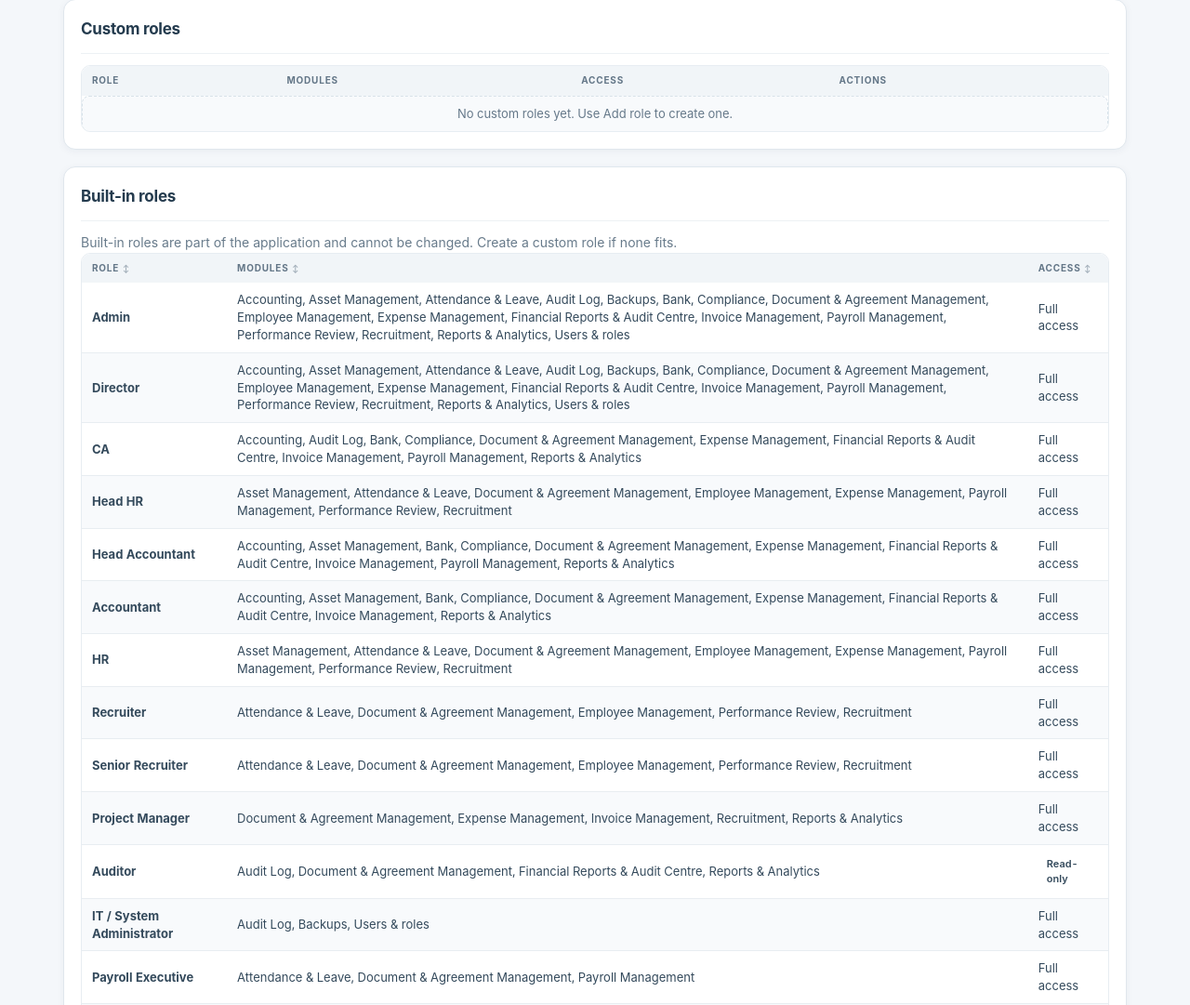
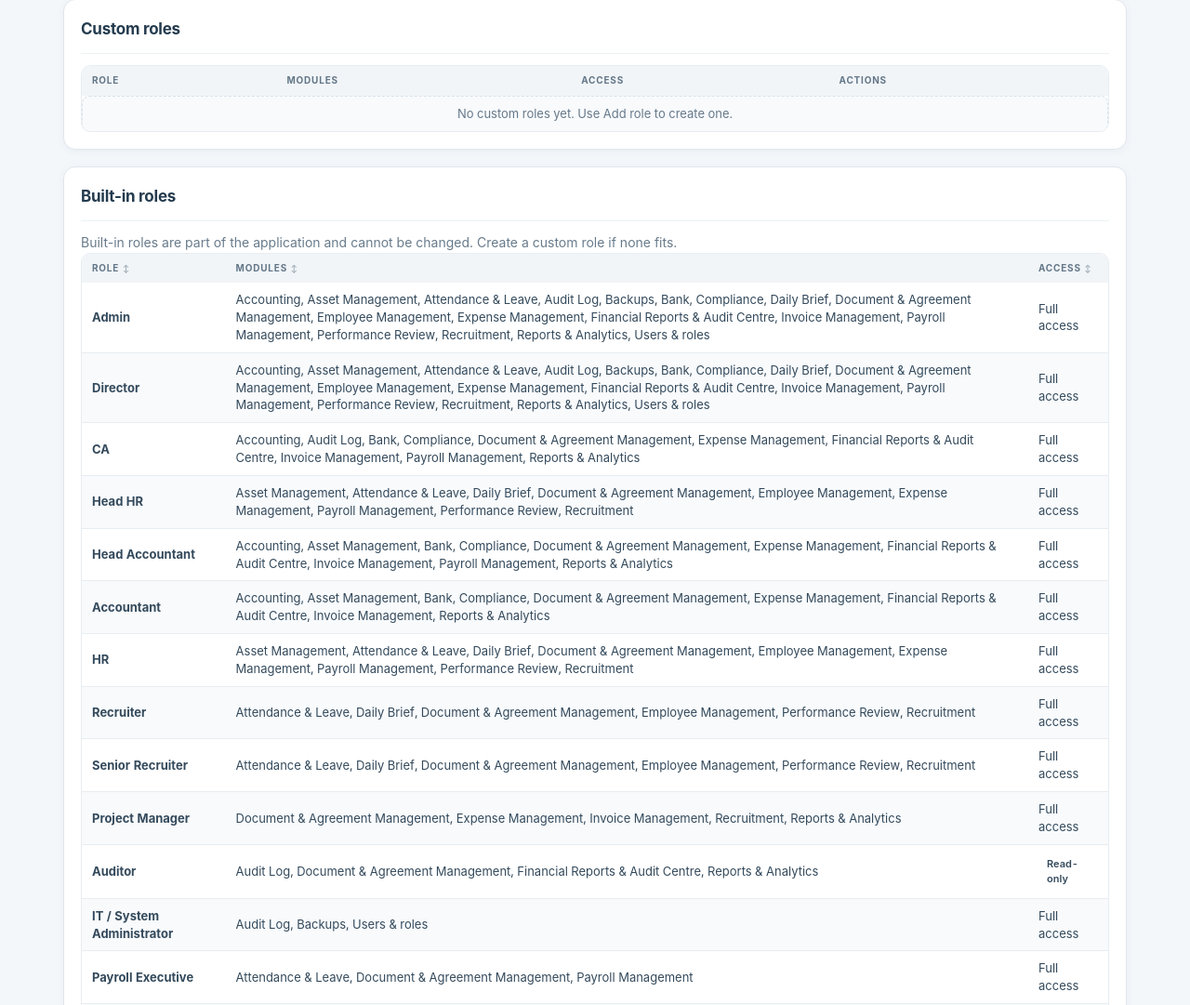
Before and after one commit to pk15pi/synfo-invoice-studio, a Django app: page /roles/ in a window 1280 px wide. Shown: the part 413-1494 px from the top of the page at 93% size. Run offline with Django 4.2, Linux system fonts and the light colour scheme; the visitor is signed in with stand-in values (Sample User, id 1); data that the repository does not hold is empty; parts of the project's set-up code (start-up, migrations or seed data) failed here and were passed over.

Commit message:
permission extended

```diff
--- a/access_control/permissions.py
+++ b/access_control/permissions.py
@@ -18,6 +18,7 @@ HR = 'hr'
 PAYROLL = 'payroll'
 ATTENDANCE = 'attendance'
 PERFORMANCE = 'performance'
+DAILY_BRIEF = 'daily_brief'
 EXPENSES = 'expenses'
 REPORTS = 'reports'
 ACCOUNTING = 'accounting'
@@ -39,6 +40,7 @@ MODULE_LABELS = {
     PAYROLL: 'Payroll Management',
     ATTENDANCE: 'Attendance & Leave',
     PERFORMANCE: 'Performance Review',
+    DAILY_BRIEF: 'Daily Brief',
     EXPENSES: 'Expense Management',
     REPORTS: 'Reports & Analytics',
     ACCOUNTING: 'Accounting',
@@ -60,6 +62,7 @@ ALL_MODULES = frozenset(MODULE_LABELS) - {SELF_SERVICE}
 
 # Longest prefixes first so nested URLs resolve to the intended module.
 PREFIX_MODULES = (
+    ('/performance/daily-brief/', DAILY_BRIEF),
     ('/financial-reports/', FINANCIAL_REPORTS),
     ('/description-templates/', INVOICING),
     ('/format-templates/', INVOICING),
@@ -110,12 +113,12 @@ ROLE_MODULES = {
                                      COMPLIANCE, FINANCIAL_REPORTS, ASSETS, DOCUMENTS, SHARED}),
     Role.ACCOUNTANT: frozenset({INVOICING, EXPENSES, REPORTS, ACCOUNTING, BANK, COMPLIANCE,
                                 FINANCIAL_REPORTS, ASSETS, DOCUMENTS, SHARED}),
-    Role.HEAD_HR: frozenset({HR, PAYROLL, ATTENDANCE, PERFORMANCE, RECRUITMENT, EXPENSES,
+    Role.HEAD_HR: frozenset({HR, PAYROLL, ATTENDANCE, PERFORMANCE, DAILY_BRIEF, RECRUITMENT, EXPENSES,
                              ASSETS, DOCUMENTS, SHARED}),
-    Role.HR: frozenset({HR, PAYROLL, ATTENDANCE, PERFORMANCE, RECRUITMENT, EXPENSES,
+    Role.HR: frozenset({HR, PAYROLL, ATTENDANCE, PERFORMANCE, DAILY_BRIEF, RECRUITMENT, EXPENSES,
                         ASSETS, DOCUMENTS, SHARED}),
-    Role.SENIOR_RECRUITER: frozenset({HR, ATTENDANCE, RECRUITMENT, PERFORMANCE, DOCUMENTS, SHARED}),
-    Role.RECRUITER: frozenset({HR, ATTENDANCE, RECRUITMENT, PERFORMANCE, DOCUMENTS, SHARED}),
+    Role.SENIOR_RECRUITER: frozenset({HR, ATTENDANCE, RECRUITMENT, PERFORMANCE, DAILY_BRIEF, DOCUMENTS, SHARED}),
+    Role.RECRUITER: frozenset({HR, ATTENDANCE, RECRUITMENT, PERFORMANCE, DAILY_BRIEF, DOCUMENTS, SHARED}),
     Role.PROJECT_MANAGER: frozenset({INVOICING, RECRUITMENT, EXPENSES, REPORTS, DOCUMENTS, SHARED}),
     Role.AUDITOR: frozenset({REPORTS, FINANCIAL_REPORTS, AUDIT, DOCUMENTS, SHARED}),
     Role.IT_ADMIN: frozenset({USERS, BACKUPS, AUDIT, SHARED}),
--- a/invoice_app/templates/invoice_app/base.html
+++ b/invoice_app/templates/invoice_app/base.html
@@ -23,7 +23,9 @@
 {% endif %}
 {% if 'performance' in allowed_modules %}
 <div class="navgroup"><a href="{% url 'performance_review:dashboard' %}">Performance Review &#9662;</a><div class="navmenu"><a href="{% url 'performance_review:dashboard' %}">Performance Dashboard</a><a href="{% url 'performance_review:activity' %}">Record Recruiter Activity</a><a href="{% url 'performance_review:records' %}">Recruiter-wise Records</a><a href="{% url 'performance_review:reports' %}">Performance Reports</a><a href="{% url 'performance_review:settings' %}">Performance Settings</a></div></div>
-<div class="navgroup"><a href="{% url 'performance_review:daily_brief_records' %}">Daily Brief &#9662;</a><div class="navmenu"><a href="{% url 'performance_review:daily_brief_records' %}">Daily Brief · Entry &amp; Records</a><a href="{% url 'performance_review:daily_brief_analytics' %}">Daily Brief Analytics</a></div></div>
+{% endif %}
+{% if 'daily_brief' in allowed_modules %}
+<div class="navgroup"><a href="{% url 'performance_review:daily_brief_records' %}">Daily Brief &#9662;</a><div class="navmenu"><a href="{% url 'performance_review:daily_brief_records' %}">Entry &amp; Records</a><a href="{% url 'performance_review:daily_brief_analytics' %}">Analytics</a></div></div>
 {% endif %}
 {% if 'attendance' in allowed_modules %}
 <div class="navgroup"><a href="{% url 'att:daily' %}">Attendance &amp; Leave &#9662;</a><div class="navmenu"><a href="{% url 'att:daily' %}">Attendance</a><a href="{% url 'att:holidays' %}">Holidays</a><a href="{% url 'att:leave_types' %}">Leave Types</a><a href="{% url 'att:applications' %}">Leave Applications</a><a href="{% url 'att:balances' %}">Leave Balances</a><a href="{% url 'att:reports' %}">Attendance Reports</a></div></div>
--- a/performance_review/templates/performance_review/daily_brief_analytics.html
+++ b/performance_review/templates/performance_review/daily_brief_analytics.html
@@ -1,7 +1,7 @@
 {% extends 'invoice_app/base.html' %}{% load pagination_ui %}{% load static %}{% block title %}Daily Brief Analytics{% endblock %}
 {% block extra_head %}<link rel="stylesheet" href="{% static 'performance_review/performance.css' %}">{% endblock %}
 {% block content %}
-<div class="page-heading split"><div><p class="eyebrow">PERFORMANCE REVIEW · DAILY BRIEF</p><h1>Daily Brief Analytics</h1><p class="muted">Daily JD, resume and selection counts based only on Daily Brief records for {{ period.label }}.</p></div><div class="heading-actions"><a class="button primary" href="{% url 'performance_review:daily_brief_records' %}">Daily Brief Entry &amp; Records</a><a class="button secondary" href="{% url 'performance_review:dashboard' %}">Performance Review</a></div></div>
+<div class="page-heading split"><div><p class="eyebrow">DAILY BRIEF</p><h1>Analytics</h1><p class="muted">Daily JD, resume and selection counts for {{ period.label }}.</p></div><div class="heading-actions"><a class="button primary" href="{% url 'performance_review:daily_brief_records' %}">Entry &amp; Records</a></div></div>
 {% include 'performance_review/_daily_brief_filters.html' with analytics_page=True %}
 <section class="pr-section"><h2>Daily Brief KPIs</h2><div class="pr-cards daily-brief-kpis">{% for label,value in kpis %}<div class="panel pr-card"><span>{{ label }}</span><strong>{{ value }}</strong></div>{% endfor %}</div><p class="muted">Averages are calculated from detail rows and distinct recruiters in this filtered period. Financial quarters, half-years and years start in {{ period.fy_start_label }}.</p></section>
 <div class="pr-chart-grid">{% for title,svg,key in charts %}<section class="panel"><h2>{{ title }}</h2><div class="pr-chart">{{ svg|safe }}</div></section>{% endfor %}</div>
--- a/performance_review/templates/performance_review/daily_brief_detail.html
+++ b/performance_review/templates/performance_review/daily_brief_detail.html
@@ -1,7 +1,7 @@
 {% extends 'invoice_app/base.html' %}{% load pagination_ui %}{% load static %}{% block title %}Daily Brief Details{% endblock %}
 {% block extra_head %}<link rel="stylesheet" href="{% static 'performance_review/performance.css' %}">{% endblock %}
 {% block content %}
-<div class="page-heading split"><div><p class="eyebrow">PERFORMANCE REVIEW · DAILY BRIEF</p><h1>Daily Brief Details</h1><p class="muted">{{ brief.recruiter.employee_id }} · {{ brief.recruiter.full_name }} · {{ brief.activity_date|date:'d-m-Y' }}</p></div><div class="heading-actions"><a class="button primary" href="{% url 'performance_review:daily_brief_edit' brief.pk %}">Edit Daily Brief</a><a class="button secondary" href="{% url 'performance_review:daily_brief_records' %}">Back to records</a></div></div>
+<div class="page-heading split"><div><p class="eyebrow">DAILY BRIEF</p><h1>Report details</h1><p class="muted">{{ brief.recruiter.employee_id }} · {{ brief.recruiter.full_name }} · {{ brief.activity_date|date:'d-m-Y' }}</p></div><div class="heading-actions"><a class="button primary" href="{% url 'performance_review:daily_brief_edit' brief.pk %}">Edit report</a><a class="button secondary" href="{% url 'performance_review:daily_brief_records' %}">Back to records</a></div></div>
 <section class="panel pr-section"><div class="pr-cards pr-cards-three"><div class="panel pr-card"><span>Total JDs Submitted</span><strong>{{ brief.total_jds_submitted }}</strong></div><div class="panel pr-card"><span>Total Resumes Submitted</span><strong>{{ brief.total_resumes_submitted }}</strong></div><div class="panel pr-card"><span>Selections Achieved</span><strong>{{ brief.achieved }}</strong></div><div class="panel pr-card"><span>Created At</span><strong class="daily-brief-date-value">{{ brief.created_at|date:'d-m-Y H:i' }}</strong></div></div>
   <h2>JD Submission Details</h2><div class="table-wrap"><table data-sortable="true"><thead><tr><th>JD Number</th><th>Total Resumes Submitted</th></tr></thead>{% paginate brief.jd_details.all as qb_pg1 %}<tbody>{% for detail in qb_pg1 %}<tr><td>{{ detail.jd_number }}</td><td>{{ detail.total_resumes_submitted }}</td></tr>{% empty %}<tr><td colspan="2" class="empty">No JD details are recorded.</td></tr>{% endfor %}</tbody></table>{% pager qb_pg1 %}</div>
 </section>
--- a/performance_review/templates/performance_review/daily_brief_edit.html
+++ b/performance_review/templates/performance_review/daily_brief_edit.html
@@ -1,7 +1,7 @@
 {% extends 'invoice_app/base.html' %}{% load static %}{% block title %}Edit Daily Brief{% endblock %}
 {% block extra_head %}<link rel="stylesheet" href="{% static 'performance_review/performance.css' %}">{% endblock %}
 {% block content %}
-<div class="page-heading split"><div><p class="eyebrow">PERFORMANCE REVIEW · DAILY BRIEF</p><h1>Edit Daily Brief</h1><p class="muted">Correct {{ brief.recruiter.full_name }}’s report for {{ brief.activity_date|date:'d-m-Y' }}. Changes are retained in the record history.</p></div><div class="heading-actions"><a class="button secondary" href="{% url 'performance_review:daily_brief_detail' brief.pk %}">View record</a><a class="button secondary" href="{% url 'performance_review:daily_brief_records' %}">Back to records</a></div></div>
+<div class="page-heading split"><div><p class="eyebrow">DAILY BRIEF</p><h1>Correct report</h1><p class="muted">Correct {{ brief.recruiter.full_name }}’s report for {{ brief.activity_date|date:'d-m-Y' }}. Changes are retained in the record history.</p></div><div class="heading-actions"><a class="button secondary" href="{% url 'performance_review:daily_brief_detail' brief.pk %}">View report</a><a class="button secondary" href="{% url 'performance_review:daily_brief_records' %}">Back to records</a></div></div>
 {% include 'performance_review/_daily_brief_entry_form.html' with form_title='Correct Daily Brief' submit_label='Save Corrections' %}
 <script src="{% static 'invoice_app/combobox.js' %}" defer></script>
 {% endblock %}
--- a/performance_review/templates/performance_review/daily_brief_records.html
+++ b/performance_review/templates/performance_review/daily_brief_records.html
@@ -1,7 +1,7 @@
 {% extends 'invoice_app/base.html' %}{% load pagination_ui %}{% load static %}{% load ui_icons %}{% block title %}Daily Brief · Records{% endblock %}
 {% block extra_head %}<link rel="stylesheet" href="{% static 'performance_review/performance.css' %}">{% endblock %}
 {% block content %}
-<div class="page-heading split"><div><p class="eyebrow">PERFORMANCE REVIEW · DAILY BRIEF</p><h1>Daily Brief Entry &amp; Records</h1><p class="muted">Manually enter recruiter-reported JD and resume activity. This module is separate from candidate and JD operations.</p></div><div class="heading-actions"><a class="button primary" href="{% url 'performance_review:daily_brief_analytics' %}">Daily Brief Analytics</a><a class="button secondary" href="{% url 'performance_review:dashboard' %}">Performance Review</a></div></div>
+<div class="page-heading split"><div><p class="eyebrow">DAILY BRIEF</p><h1>Entry &amp; Records</h1><p class="muted">Enter recruiter-reported JD and resume activity, then review or correct saved reports.</p></div><div class="heading-actions"><a class="button primary" href="{% url 'performance_review:daily_brief_analytics' %}">View analytics</a></div></div>
 {% include 'performance_review/_daily_brief_entry_form.html' with form_title='Daily Brief Entry' submit_label='Save Daily Brief' %}
 {% include 'performance_review/_daily_brief_filters.html' %}
 <section class="panel pr-section">
```
Also changed, not shown: 2 other files.
